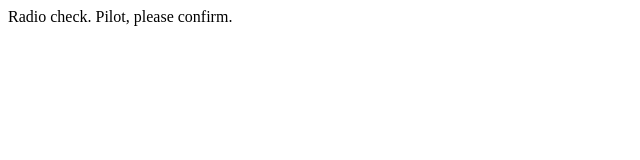
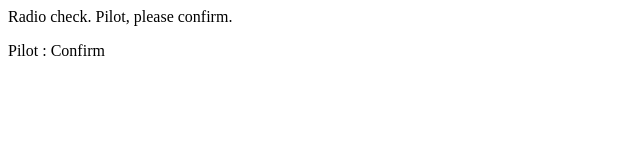
Before and after one commit to Meeranair1086/communication-log, a plain HTML site: page index.html in a window 1280 px wide. Shown: the full height of the page, 0-640 px from the left. Drawn offline with Linux system fonts and the light colour scheme.

Commit message:
First response to control from pilot

```diff
--- a/index.html
+++ b/index.html
@@ -1,5 +1,6 @@
 <html>
    <body>
       <p>Radio check. Pilot, please confirm.</p>
+      <p>Pilot : Confirm</p>
    </body>
 </html>
```
